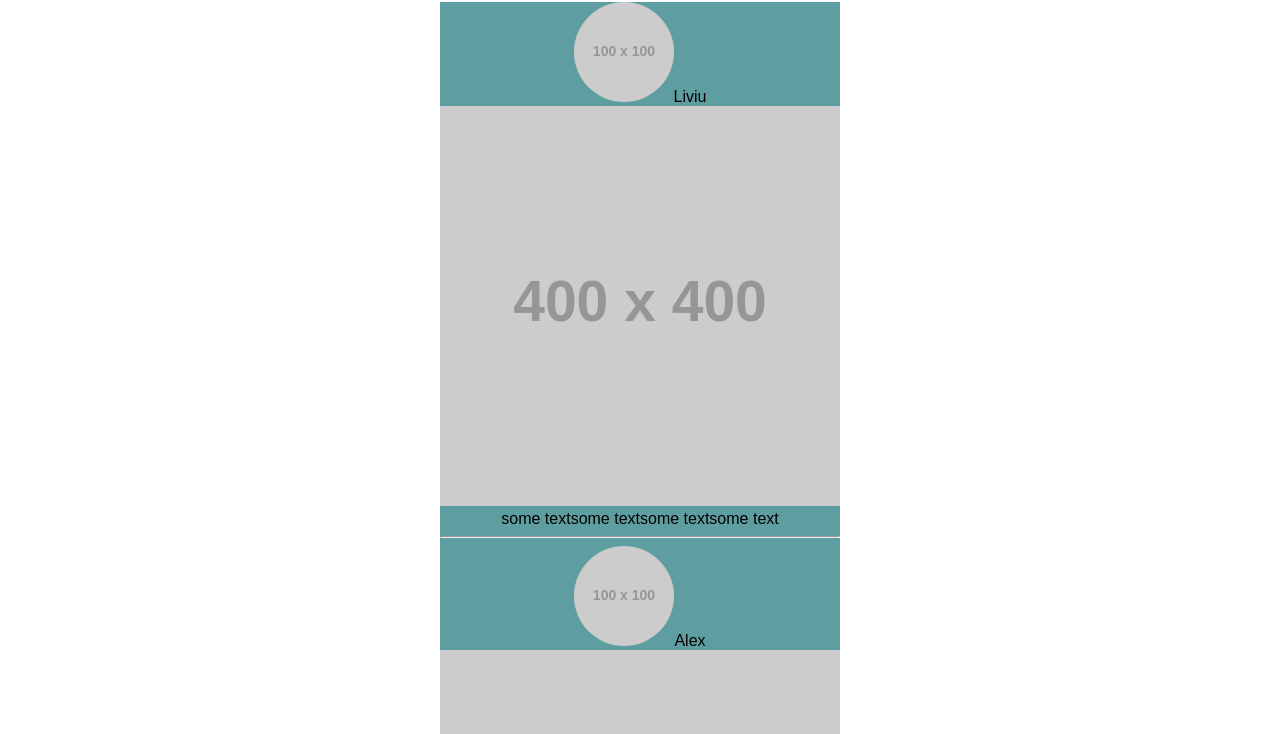
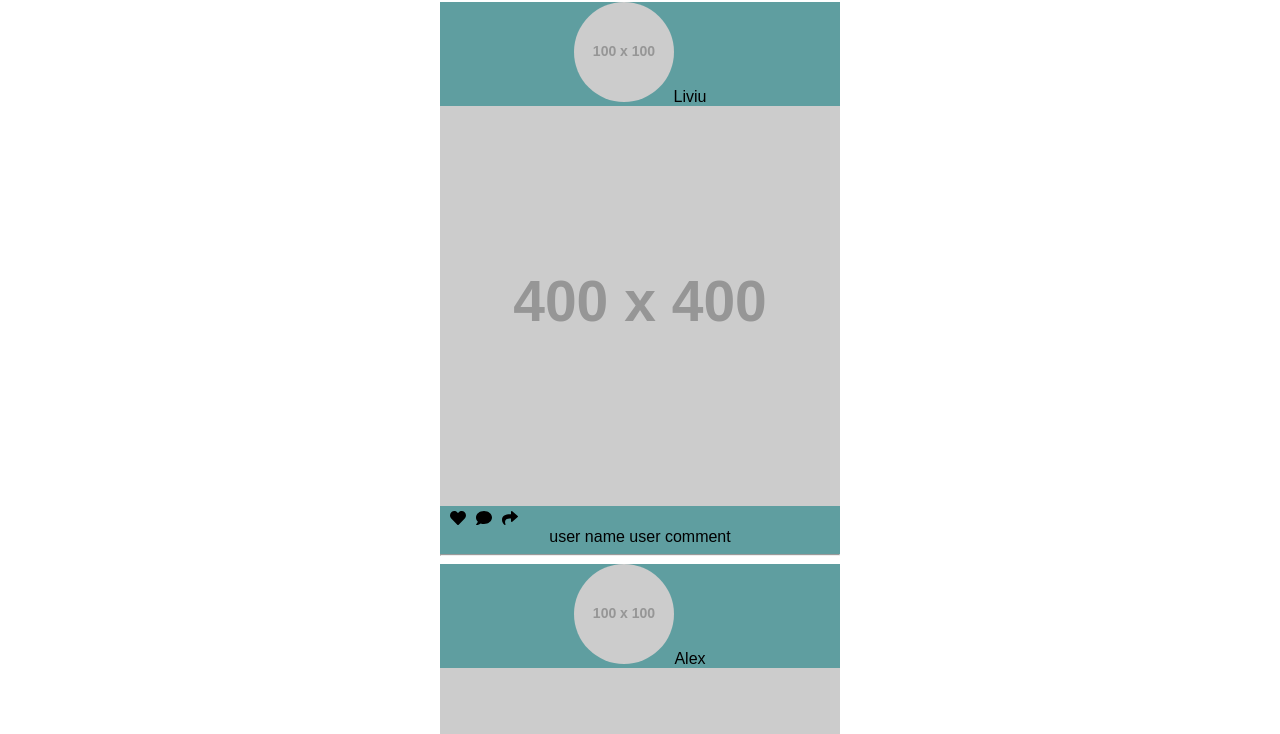
Before and after one commit to enzime4u/react-insta, a React app: page /forgot-password in a window 1280 px wide. Shown: the part 66-800 px from the top of the page. Built offline with nearby package versions, Linux system fonts and the light colour scheme; placeholder pictures from the web are drawn by us.

Commit message:
some small progress

```diff
--- a/package.json
+++ b/package.json
@@ -5,6 +5,9 @@
   "keywords": [],
   "main": "src/index.js",
   "dependencies": {
+    "@fortawesome/fontawesome-svg-core": "^1.2.17",
+    "@fortawesome/free-solid-svg-icons": "^5.8.1",
+    "@fortawesome/react-fontawesome": "^0.1.4",
     "react": "16.8.3",
     "react-dom": "16.8.3",
     "react-router-dom": "^5.0.0",
--- a/src/components/Caption.js
+++ b/src/components/Caption.js
@@ -1,12 +1,12 @@
 import React from 'react'
+import SocialButtons from './SocialButtons'
+import Comment from './Comment'
 
 const Caption = () => {
   return(
-    <div>
-      <span>some text</span>
-      <span>some text</span>
-      <span>some text</span>
-      <span>some text</span>
+    <div className='caption'>
+      <SocialButtons />
+      <Comment />
     </div>
 
   )
--- /dev/null
+++ b/src/components/Comment.js
@@ -0,0 +1,13 @@
+import React from 'react'
+
+const Comment = () => {
+  return(
+    <div className='comment'>
+      <span>user name</span>
+      <span> </span>
+      <span>user comment</span>
+    </div>
+  )
+}
+
+export default Comment
--- a/src/components/PostHeader.js
+++ b/src/components/PostHeader.js
@@ -1,6 +1,6 @@
 import React from 'react'
 import ProfilePicture from './ProfilePicture'
-import data from '../data';
+
 
 const PostHeader = props => {
   const { profileImage, name } = props
--- /dev/null
+++ b/src/components/SocialButtons.js
@@ -0,0 +1,20 @@
+import React from 'react'
+import { FontAwesomeIcon } from '@fortawesome/react-fontawesome'
+import { faHeart, faComment, faShare } from '@fortawesome/free-solid-svg-icons'
+
+
+const likeSign = <FontAwesomeIcon icon={faHeart} />
+const commentSign = <FontAwesomeIcon icon={faComment} />
+const shareSign = <FontAwesomeIcon icon={faShare} />
+
+const SocialButtons = () => {
+  return (
+    <div className='social-buttons'>
+      <span className='btn-social'>{likeSign}</span>
+      <span className='btn-social'>{commentSign}</span>
+      <span className='btn-social'>{shareSign}</span>
+   </div>
+  )
+}
+
+export default SocialButtons
--- a/src/styles.css
+++ b/src/styles.css
@@ -53,6 +53,20 @@
 .feed {
   margin: 60px auto;
   max-width: 700px;
-  background-color: cadetblue;
   height: 100%;
 }
+
+.post-container {
+    background-color: cadetblue;
+}
+
+.social-buttons {
+  display: flex;
+  align-content: flex-start;
+  align-items: flex-start;
+  justify-content: flex-start;
+}
+
+.btn-social {
+  margin-left: 10px;
+}
```
Also changed, not shown: 2 other files.
